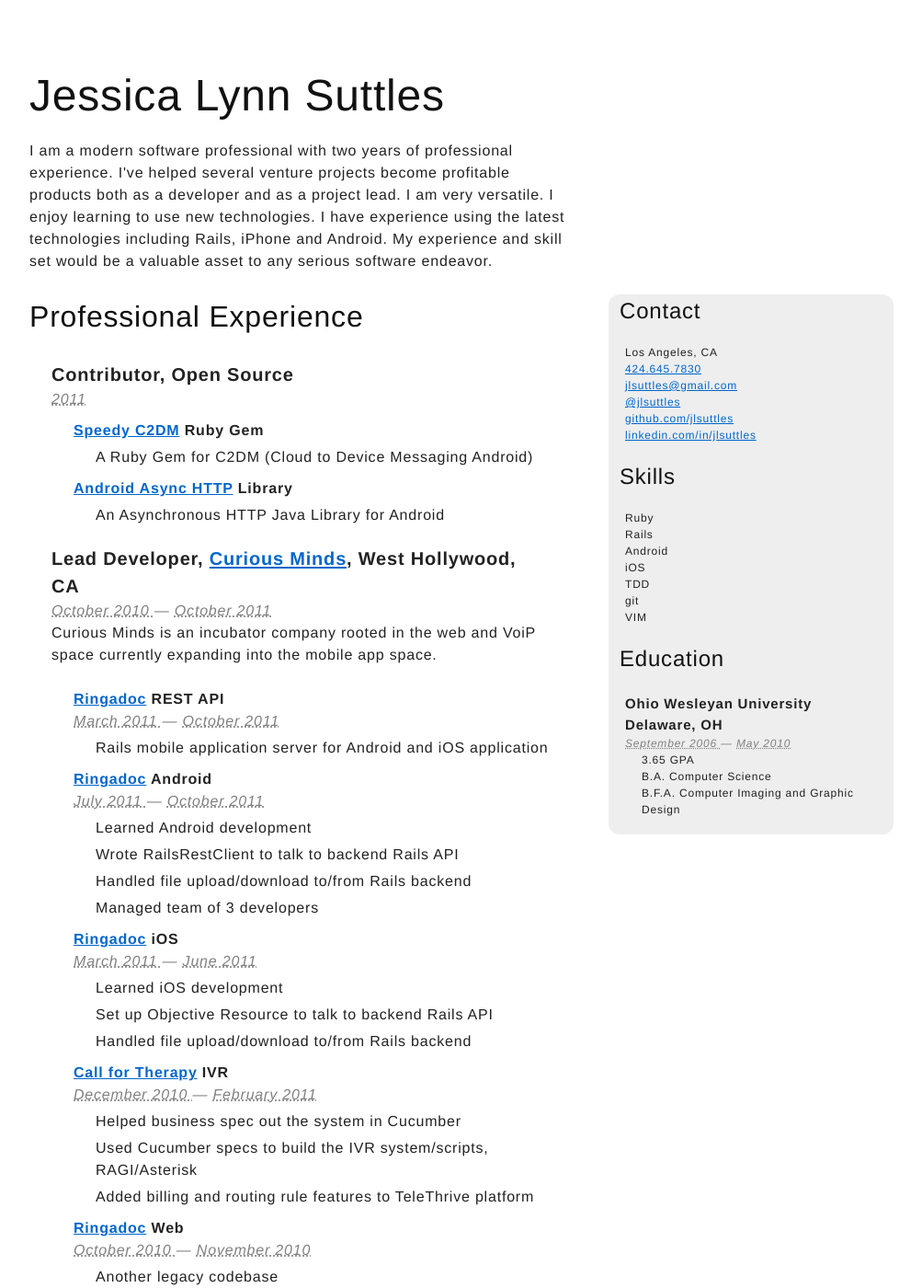
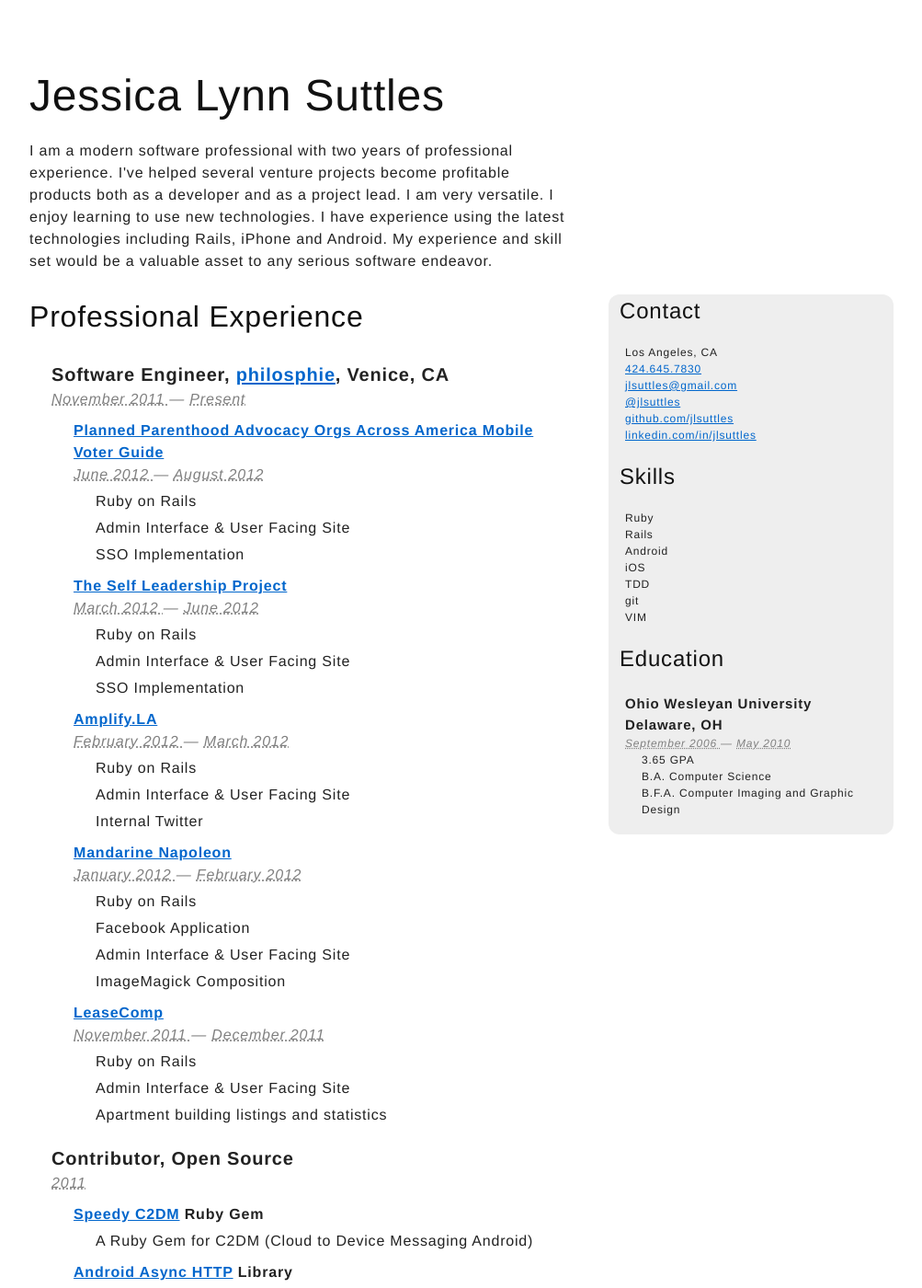
Before and after one commit to jlsuttles/jlsuttles, a Jekyll site: the page built from index.html, in a window 1280 px wide and 1400 px high. Shown: the whole window at 92% size, without its empty margins (133-1136 px from the left). Built offline with Jekyll 4.4.1, drawn with Linux system fonts in a browser that asks for light colours; Markdown is read by kramdown in place of the engine named in the settings.

Commit message:
adds philosophie experience

```diff
--- a/_includes/experience.html
+++ b/_includes/experience.html
@@ -2,6 +2,120 @@
   <h2>Professional Experience</h2>
 
   <ol class="vcalendar">
+
+    <li class="experience vevent vcard">
+      <div class="htitle">
+        <span class="summary">Software Engineer</span>,
+        <span class="org">
+          <a href="http://gophilosophie.com/">philosphie</a>,
+        </span>
+        <span class="location">Venice, CA</span>
+
+      </div><!--- end of htitle -->
+      <span class="date_duration">
+        <abbr class="dtstart" title="2011-11-01"> November 2011 </abbr>
+        &mdash;
+        <abbr class="dtend" title="present"> Present </abbr>
+      </span>
+      <div class="description">
+
+        <ol class="vcalendar">
+
+          <li class ="experience vevent vcard">
+            <div class="htitle">
+              <span class="project">
+                <a href="http://pp-stg.herokuapp.com/">Planned Parenthood Advocacy Orgs Across America Mobile Voter Guide</a>
+              </span>
+            </div><!--- end of htitle -->
+            <span class="date_duration">
+              <abbr class="dtstart" title="2012-06-01"> June 2012 </abbr>
+              &mdash;
+              <abbr class="dtend" title="2012-08-01"> August 2012 </abbr>
+            </span>
+            <ul class="description">
+              <li>Ruby on Rails</li>
+              <li>Admin Interface & User Facing Site</li>
+              <li>SSO Implementation</li>
+            </ul><!--- end of description -->
+          </li><!--- end of experience vevent vcard -->
+
+          <li class ="experience vevent vcard">
+            <div class="htitle">
+              <span class="project">
+                <a href="http://gophilosophie.com/case_studies/edington-associates">The Self Leadership Project</a>
+              </span>
+            </div><!--- end of htitle -->
+            <span class="date_duration">
+              <abbr class="dtstart" title="2012-03-01"> March 2012 </abbr>
+              &mdash;
+              <abbr class="dtend" title="2012-06-01"> June 2012 </abbr>
+            </span>
+            <ul class="description">
+              <li>Ruby on Rails</li>
+              <li>Admin Interface & User Facing Site</li>
+              <li>SSO Implementation</li>
+            </ul><!--- end of description -->
+          </li><!--- end of experience vevent vcard -->
+
+          <li class ="experience vevent vcard">
+            <div class="htitle">
+              <span class="project">
+                <a href="http://gophilosophie.com/case_studies/amplify-la">Amplify.LA</a>
+              </span>
+            </div><!--- end of htitle -->
+            <span class="date_duration">
+              <abbr class="dtstart" title="2012-02-01"> February 2012 </abbr>
+              &mdash;
+              <abbr class="dtend" title="2012-03-01"> March 2012 </abbr>
+            </span>
+            <ul class="description">
+              <li>Ruby on Rails</li>
+              <li>Admin Interface & User Facing Site</li>
+              <li>Internal Twitter</li>
+            </ul><!--- end of description -->
+          </li><!--- end of experience vevent vcard -->
+
+          <li class ="experience vevent vcard">
+            <div class="htitle">
+              <span class="project">
+                <a href="https://www.facebook.com/mandarinenapoleon/app_238508166215511">Mandarine Napoleon</a>
+              </span>
+            </div><!--- end of htitle -->
+            <span class="date_duration">
+              <abbr class="dtstart" title="2012-01-01"> January 2012 </abbr>
+              &mdash;
+              <abbr class="dtend" title="2012-02-01"> February 2012 </abbr>
+            </span>
+            <ul class="description">
+              <li>Ruby on Rails</li>
+              <li>Facebook Application</li>
+              <li>Admin Interface & User Facing Site</li>
+              <li>ImageMagick Composition</li>
+            </ul><!--- end of description -->
+          </li><!--- end of experience vevent vcard -->
+
+          <li class ="experience vevent vcard">
+            <div class="htitle">
+              <span class="project">
+                <a href="http://www.outsydthebox.com">LeaseComp</a>
+              </span>
+            </div><!--- end of htitle -->
+            <span class="date_duration">
+              <abbr class="dtstart" title="2011-11-01"> November 2011 </abbr>
+              &mdash;
+              <abbr class="dtend" title="2011-12-01"> December 2011 </abbr>
+            </span>
+            <ul class="description">
+              <li>Ruby on Rails</li>
+              <li>Admin Interface & User Facing Site</li>
+              <li>Apartment building listings and statistics</li>
+            </ul><!--- end of description -->
+          </li><!--- end of experience vevent vcard -->
+
+        </ol><!--- end of vcalendar -->
+
+      </div><!--- end of description -->
+    </li><!--- end of experience vevent vcard -->
 
     <li class="experience vevent vcard">
       <div class="htitle">
```
